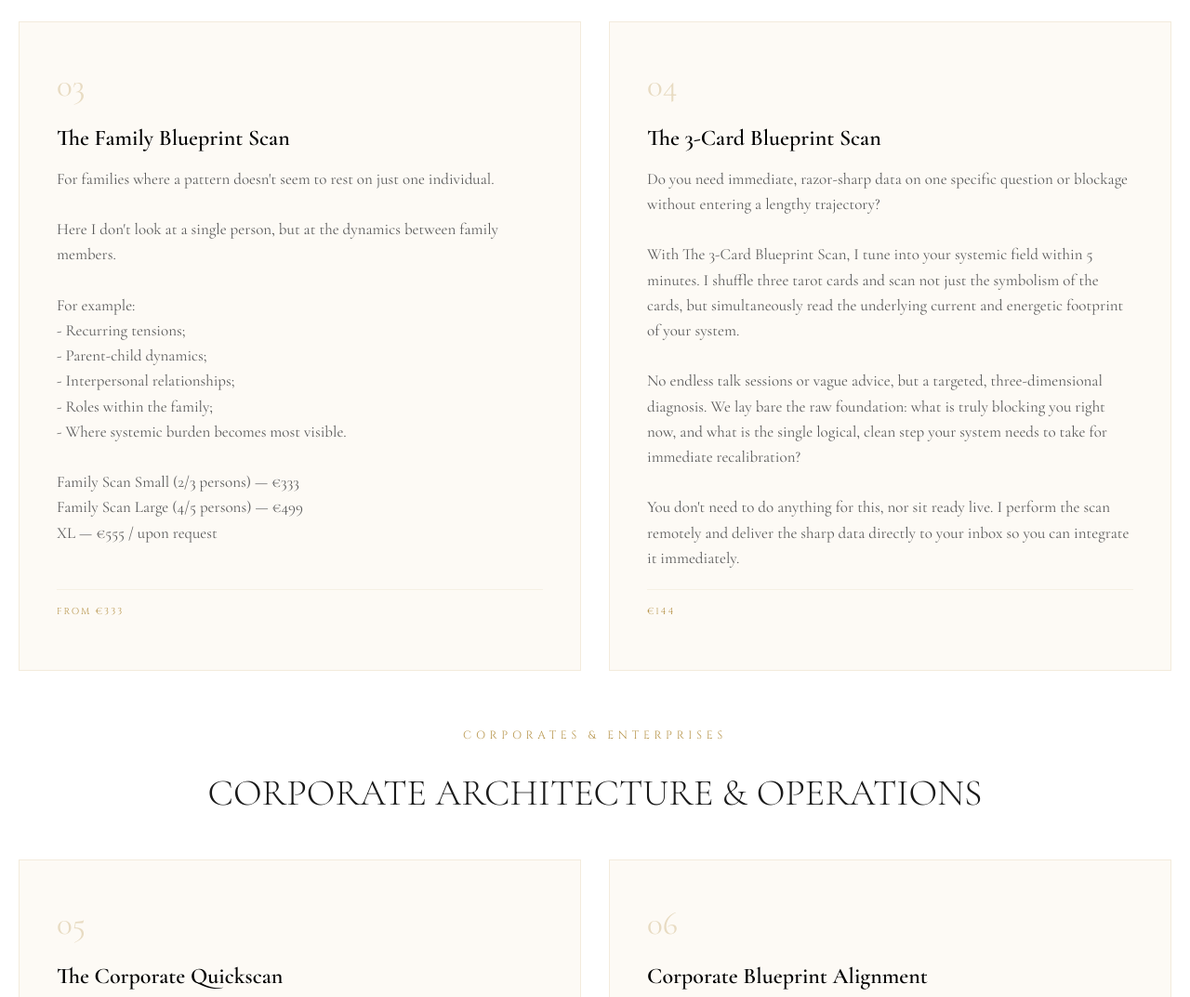
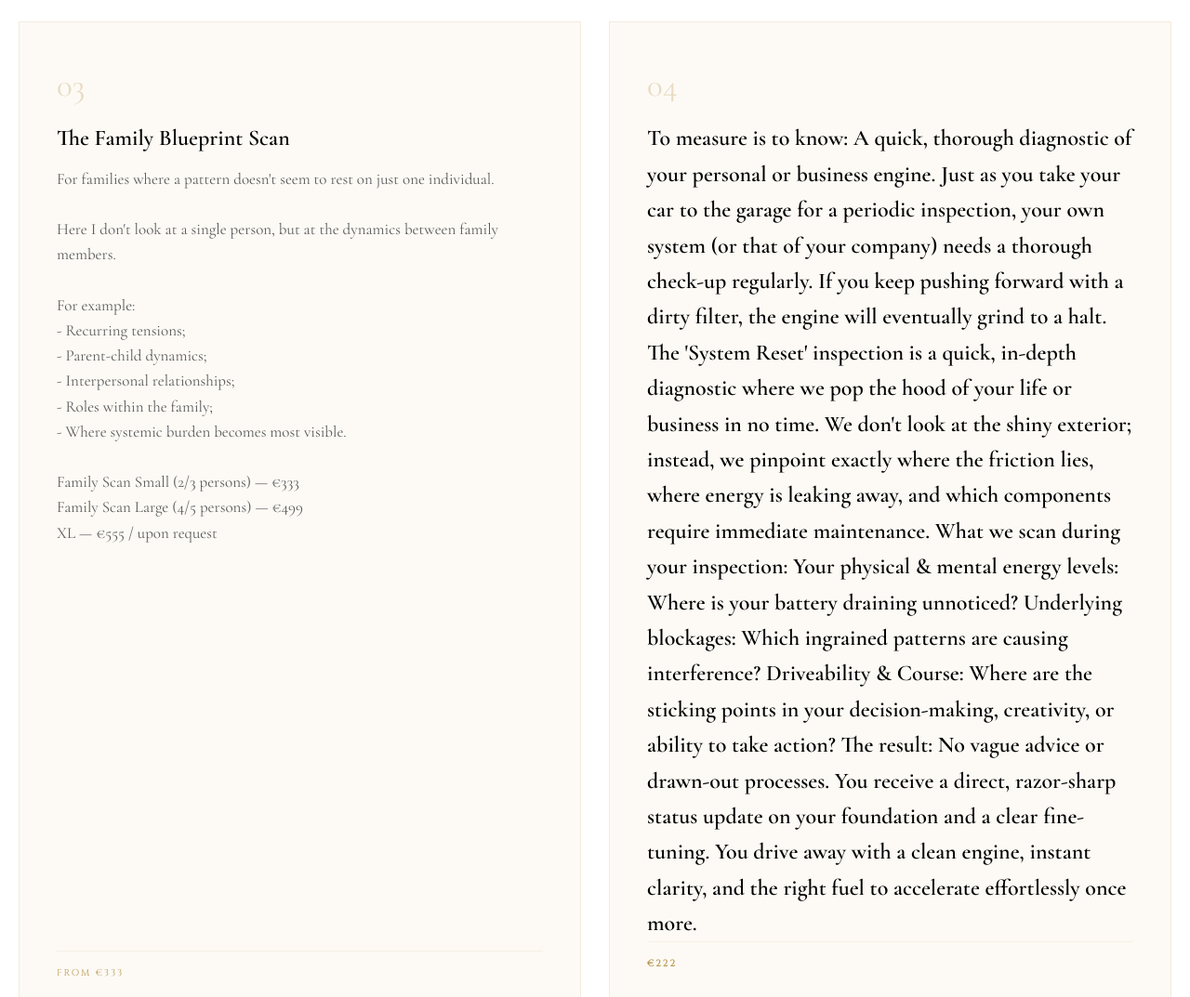
Before and after one commit to tamaraesseveld-sys/celestialelora, a plain HTML site: page en/index.html in a window 1280 px wide. Shown: the part 3540-4613 px from the top of the page at 93% size. Drawn offline with nearby package versions, Linux system fonts and the light colour scheme; files whose address does not match are found by name.

Commit message:
Update index.html

```diff
--- a/en/index.html
+++ b/en/index.html
@@ -264,15 +264,20 @@
         <!-- CARD 04 -->
         <div class="dienst-card">
             <div class="dienst-number">04</div>
-            <h3 class="dienst-name">The 3-Card Blueprint Scan</h3>
-            <p class="dienst-desc">Do you need immediate, razor-sharp data on one specific question or blockage without entering a lengthy trajectory?
+            <h3 class="dienst-name">To measure is to know: A quick, thorough diagnostic of your personal or business engine.
 
-With The 3-Card Blueprint Scan, I tune into your systemic field within 5 minutes. I shuffle three tarot cards and scan not just the symbolism of the cards, but simultaneously read the underlying current and energetic footprint of your system.
+Just as you take your car to the garage for a periodic inspection, your own system (or that of your company) needs a thorough check-up regularly. If you keep pushing forward with a dirty filter, the engine will eventually grind to a halt.
 
-No endless talk sessions or vague advice, but a targeted, three-dimensional diagnosis. We lay bare the raw foundation: what is truly blocking you right now, and what is the single logical, clean step your system needs to take for immediate recalibration?
+The 'System Reset' inspection is a quick, in-depth diagnostic where we pop the hood of your life or business in no time. We don't look at the shiny exterior; instead, we pinpoint exactly where the friction lies, where energy is leaking away, and which components require immediate maintenance.
+What we scan during your inspection:
+Your physical & mental energy levels: Where is your battery draining unnoticed?
+Underlying blockages: Which ingrained patterns are causing interference?
+Driveability & Course: Where are the sticking points in your decision-making, creativity, or ability to take action?
 
-You don't need to do anything for this, nor sit ready live. I perform the scan remotely and deliver the sharp data directly to your inbox so you can integrate it immediately.</p>
-            <div class="prijs-tag">€144</div>
+The result:
+
+No vague advice or drawn-out processes. You receive a direct, razor-sharp status update on your foundation and a clear fine-tuning. You drive away with a clean engine, instant clarity, and the right fuel to accelerate effortlessly once more.</p>
+            <div class="prijs-tag">€222</div>
         </div>
     </div>
 
```
